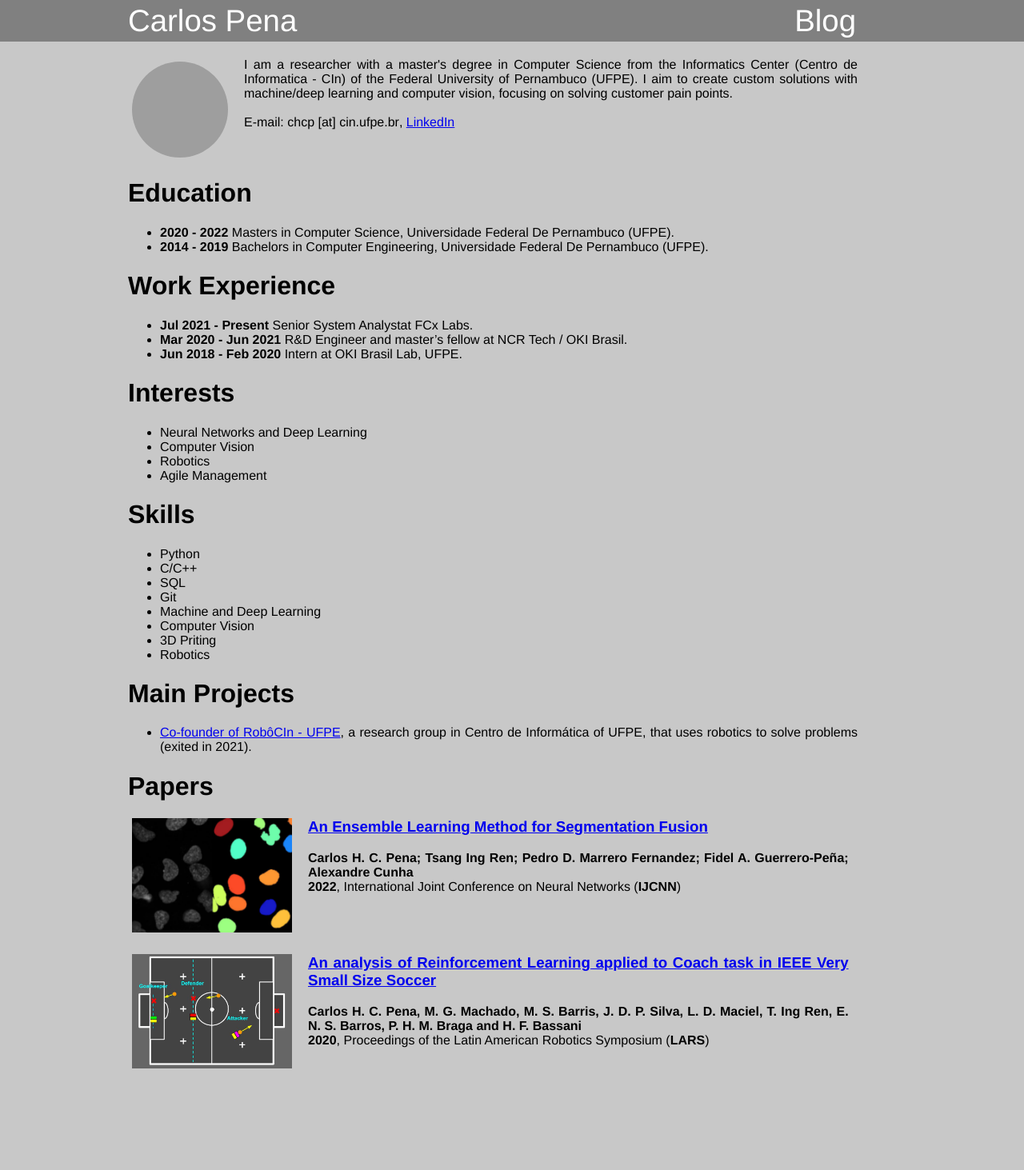
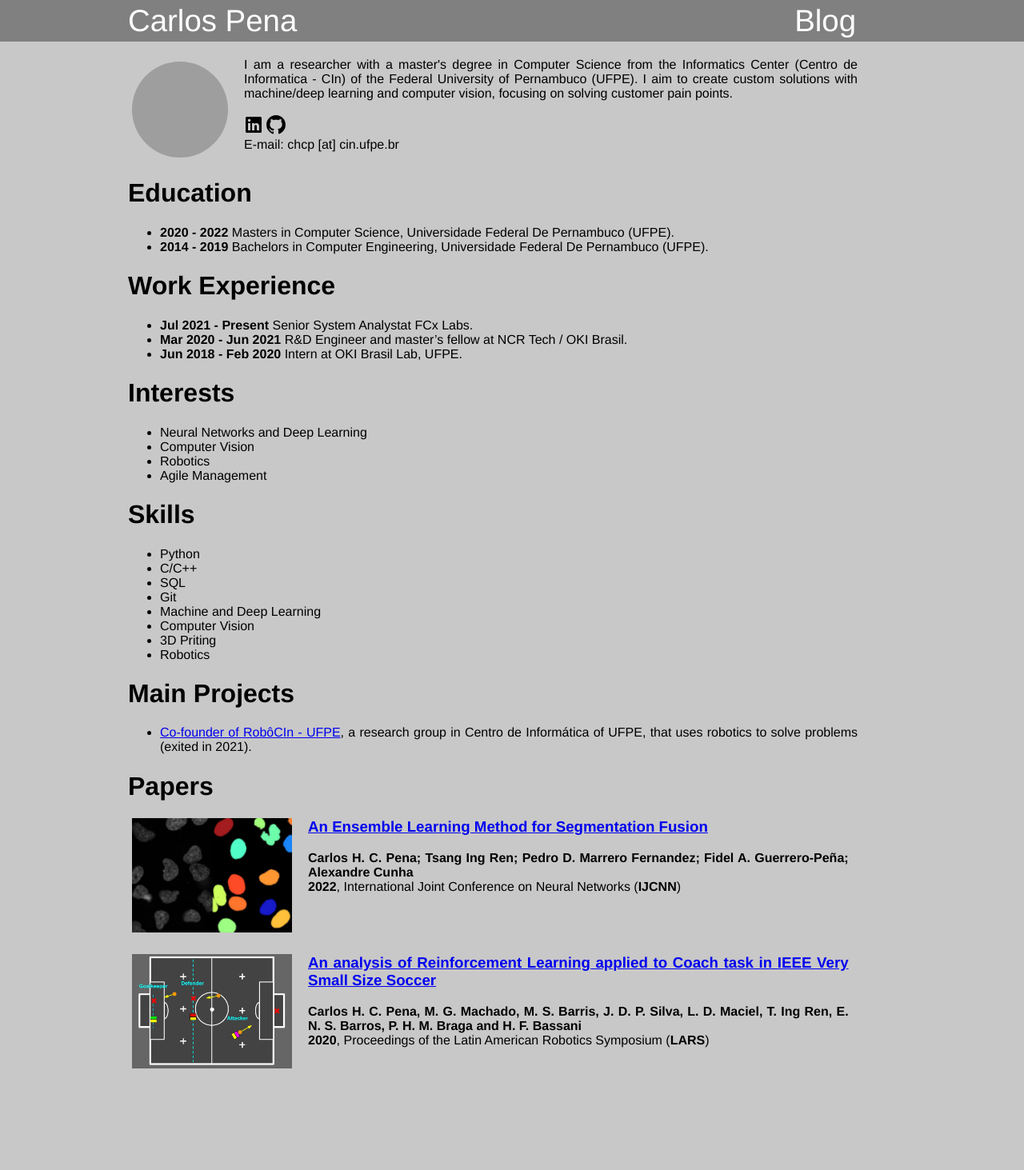
Before and after one commit to CarlosPena00/carlospena00.github.io, a Jekyll site: the page built from pages/index.md, in a window 1280 px wide. Shown: the whole page at 80% size. Built offline with Jekyll 4.4.1, drawn with Linux system fonts in a browser that asks for light colours; grey boxes are pictures that could not be loaded.

Commit message:
home: replace linkedin url to icon, add github

```diff
--- a/pages/index.md
+++ b/pages/index.md
@@ -12,10 +12,14 @@ order: 1
     <div class="profiletext">
     I am a researcher with a master's degree in Computer Science from the Informatics Center (Centro de Informatica - CIn) of the Federal University of Pernambuco (UFPE). I aim to create custom solutions with machine/deep learning and computer vision, focusing on solving customer pain points.
     <br><br>
+    <a href="https://www.linkedin.com/in/chcp" target="_blank"><svg width="24" height="24" viewBox="0 0 24 24" ><path d="M20.5 2h-17A1.5 1.5 0 002 3.5v17A1.5 1.5 0 003.5 22h17a1.5 1.5 0 001.5-1.5v-17A1.5 1.5 0 0020.5 2zM8 19H5v-9h3zM6.5 8.25A1.75 1.75 0 118.3 6.5a1.78 1.78 0 01-1.8 1.75zM19 19h-3v-4.74c0-1.42-.6-1.93-1.38-1.93A1.74 1.74 0 0013 14.19a.66.66 0 000 .14V19h-3v-9h2.9v1.3a3.11 3.11 0 012.7-1.4c1.55 0 3.36.86 3.36 3.66z"></path></svg></a>
+    <a href="https://github.com/CarlosPena00" target="_blank">
+        <svg height="24" width="24" viewBox="0 0 16 16"><path d="M8 0c4.42 0 8 3.58 8 8a8.013 8.013 0 0 1-5.45 7.59c-.4.08-.55-.17-.55-.38 0-.27.01-1.13.01-2.2 0-.75-.25-1.23-.54-1.48 1.78-.2 3.65-.88 3.65-3.95 0-.88-.31-1.59-.82-2.15.08-.2.36-1.02-.08-2.12 0 0-.67-.22-2.2.82-.64-.18-1.32-.27-2-.27-.68 0-1.36.09-2 .27-1.53-1.03-2.2-.82-2.2-.82-.44 1.1-.16 1.92-.08 2.12-.51.56-.82 1.28-.82 2.15 0 3.06 1.86 3.75 3.64 3.95-.23.2-.44.55-.51 1.07-.46.21-1.61.55-2.33-.66-.15-.24-.6-.83-1.23-.82-.67.01-.27.38.01.53.34.19.73.9.82 1.13.16.45.68 1.31 2.69.94 0 .67.01 1.3.01 1.49 0 .21-.15.45-.55.38A7.995 7.995 0 0 1 0 8c0-4.42 3.58-8 8-8Z"></path></svg>
+    </a>
+    <br>
     <span class="contact">
         E-mail:
-        <span style="unicode-bidi:bidi-override; direction: rtl;">rb.epfu.nic [ta] pchc</span>,
-        <a href="https://www.linkedin.com/in/chcp/" target="_blank">LinkedIn</a>
+        <span style="unicode-bidi:bidi-override; direction: rtl;">rb.epfu.nic [ta] pchc</span>
     </span>
     </div>
 </div>
```
